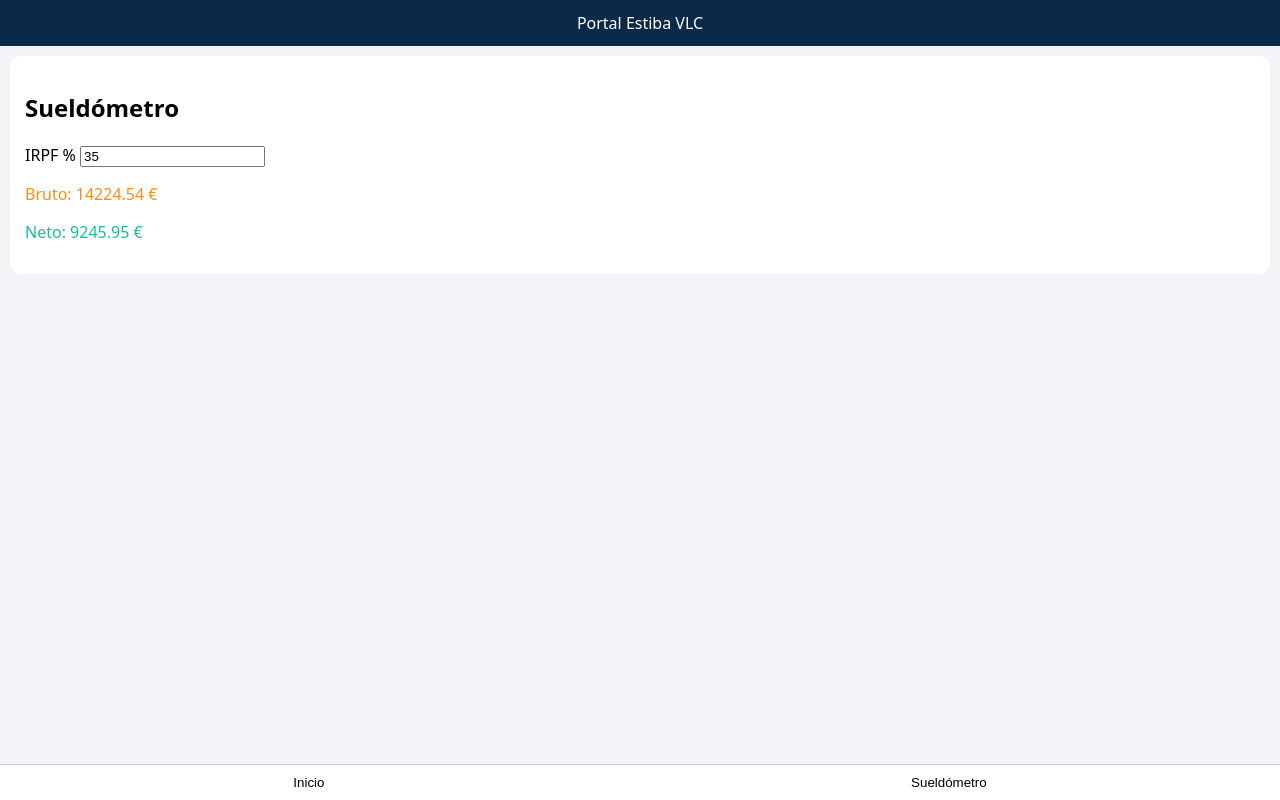
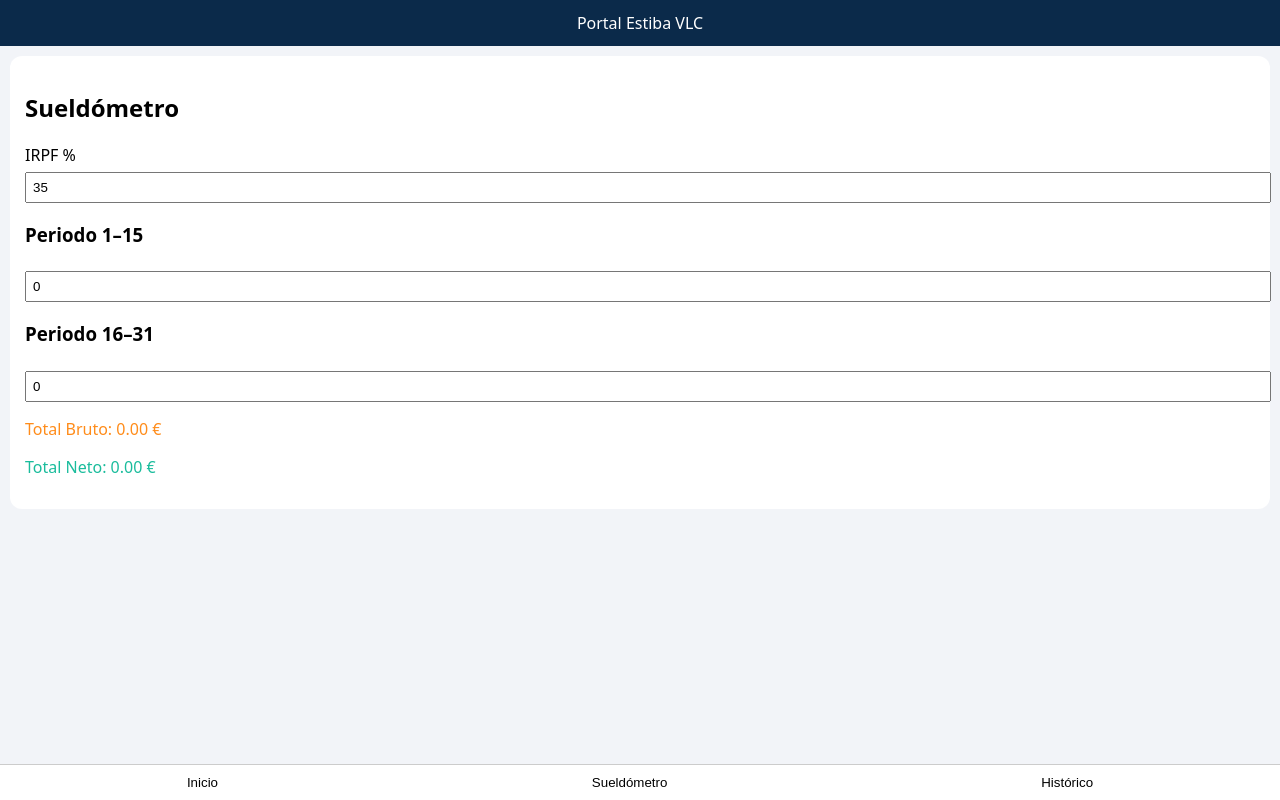
Before and after one commit to PortalEstiba/Estiba, a plain HTML site: page index.html in a window 1280 px wide. Both pictures are taken after a click on the button "Sueldómetro". Drawn offline with Linux system fonts and the light colour scheme.

Commit message:
Add files via upload

```diff
--- a/app.js
+++ b/app.js
@@ -2,8 +2,12 @@ const view = document.getElementById('view');
 
 let state = JSON.parse(localStorage.getItem('state')) || {
   irpf: 35,
-  bruto: 14224.54,
-  jornales: 51
+  jornales: 51,
+  periodos: {
+    '1-15': 0,
+    '16-31': 0
+  },
+  historico: []
 };
 
 function save(){ localStorage.setItem('state', JSON.stringify(state)); }
@@ -11,34 +15,58 @@ function save(){ localStorage.setItem('state', JSON.stringify(state)); }
 function go(page){
   if(page==='inicio') inicio();
   if(page==='sueldometro') sueldometro();
+  if(page==='historico') historico();
 }
 
 function inicio(){
   view.innerHTML = `
   <div class="card">
     <h2>Bienvenido/a</h2>
-    <p>Jornales: ${state.jornales}</p>
-    <p>Total Bruto: ${state.bruto} €</p>
+    <p>Jornales totales: <strong>${state.jornales}</strong></p>
   </div>`;
 }
 
 function sueldometro(){
-  const neto = state.bruto * (1 - state.irpf/100);
+  const brutoTotal = state.periodos['1-15'] + state.periodos['16-31'];
+  const neto = brutoTotal * (1 - state.irpf/100);
   view.innerHTML = `
   <div class="card">
     <h2>Sueldómetro</h2>
     <label>IRPF %
       <input type="number" value="${state.irpf}" onchange="updateIRPF(this.value)">
     </label>
-    <p class="orange">Bruto: ${state.bruto.toFixed(2)} €</p>
-    <p class="green">Neto: ${neto.toFixed(2)} €</p>
+    <h3>Periodo 1–15</h3>
+    <input type="number" placeholder="Bruto €" value="${state.periodos['1-15']}" onchange="updatePeriodo('1-15',this.value)">
+    <h3>Periodo 16–31</h3>
+    <input type="number" placeholder="Bruto €" value="${state.periodos['16-31']}" onchange="updatePeriodo('16-31',this.value)">
+    <p class="orange">Total Bruto: ${brutoTotal.toFixed(2)} €</p>
+    <p class="green">Total Neto: ${neto.toFixed(2)} €</p>
   </div>`;
 }
 
-function updateIRPF(v){
-  state.irpf = Number(v);
+function historico(){
+  let html = `<div class="card"><h2>Histórico</h2>`;
+  if(state.historico.length===0){
+    html += `<p>No hay datos guardados.</p>`;
+  } else {
+    state.historico.forEach(h=>{
+      html += `<p>${h.fecha} → Bruto: ${h.bruto} €</p>`;
+    });
+  }
+  html += `<button onclick="guardarMes()">Guardar mes actual</button></div>`;
+  view.innerHTML = html;
+}
+
+function updateIRPF(v){ state.irpf = Number(v); save(); sueldometro(); }
+function updatePeriodo(p,v){ state.periodos[p] = Number(v); save(); sueldometro(); }
+
+function guardarMes(){
+  const bruto = state.periodos['1-15'] + state.periodos['16-31'];
+  state.historico.push({fecha:new Date().toLocaleDateString(), bruto});
+  state.periodos['1-15']=0;
+  state.periodos['16-31']=0;
   save();
-  sueldometro();
+  historico();
 }
 
 go('inicio');
--- a/index.html
+++ b/index.html
@@ -16,6 +16,7 @@
 <nav class="bottom-nav">
   <button onclick="go('inicio')">Inicio</button>
   <button onclick="go('sueldometro')">Sueldómetro</button>
+  <button onclick="go('historico')">Histórico</button>
 </nav>
 
 <script src="app.js"></script>
--- a/style.css
+++ b/style.css
@@ -5,3 +5,4 @@ body{margin:0;font-family:system-ui;background:#f2f4f8}
 .card{background:white;margin:10px;padding:15px;border-radius:12px}
 .orange{color:#ff8c1a}
 .green{color:#1abc9c}
+input{width:100%;padding:6px;margin-top:6px}
```
Also changed, not shown: 1 other file.
